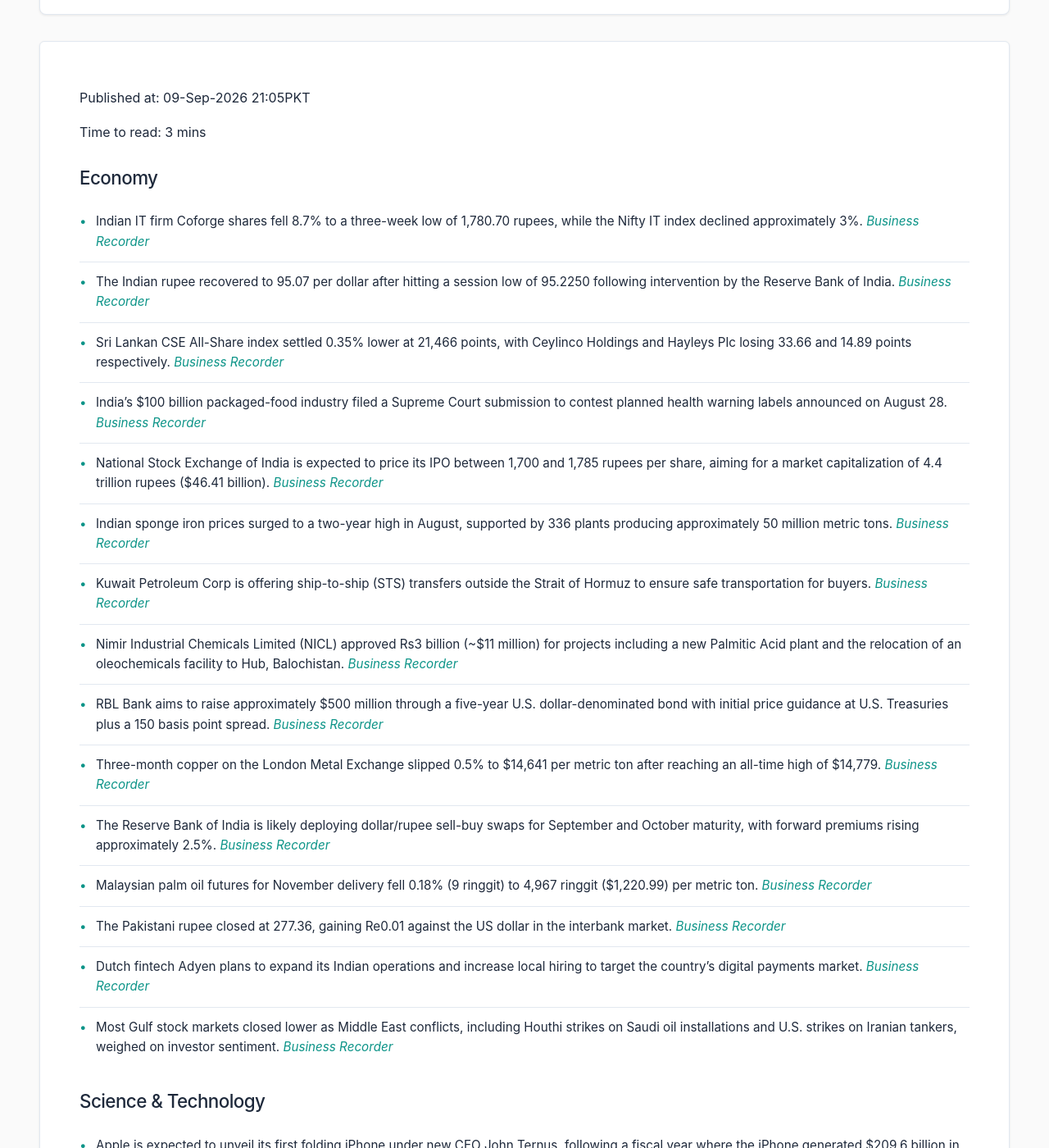
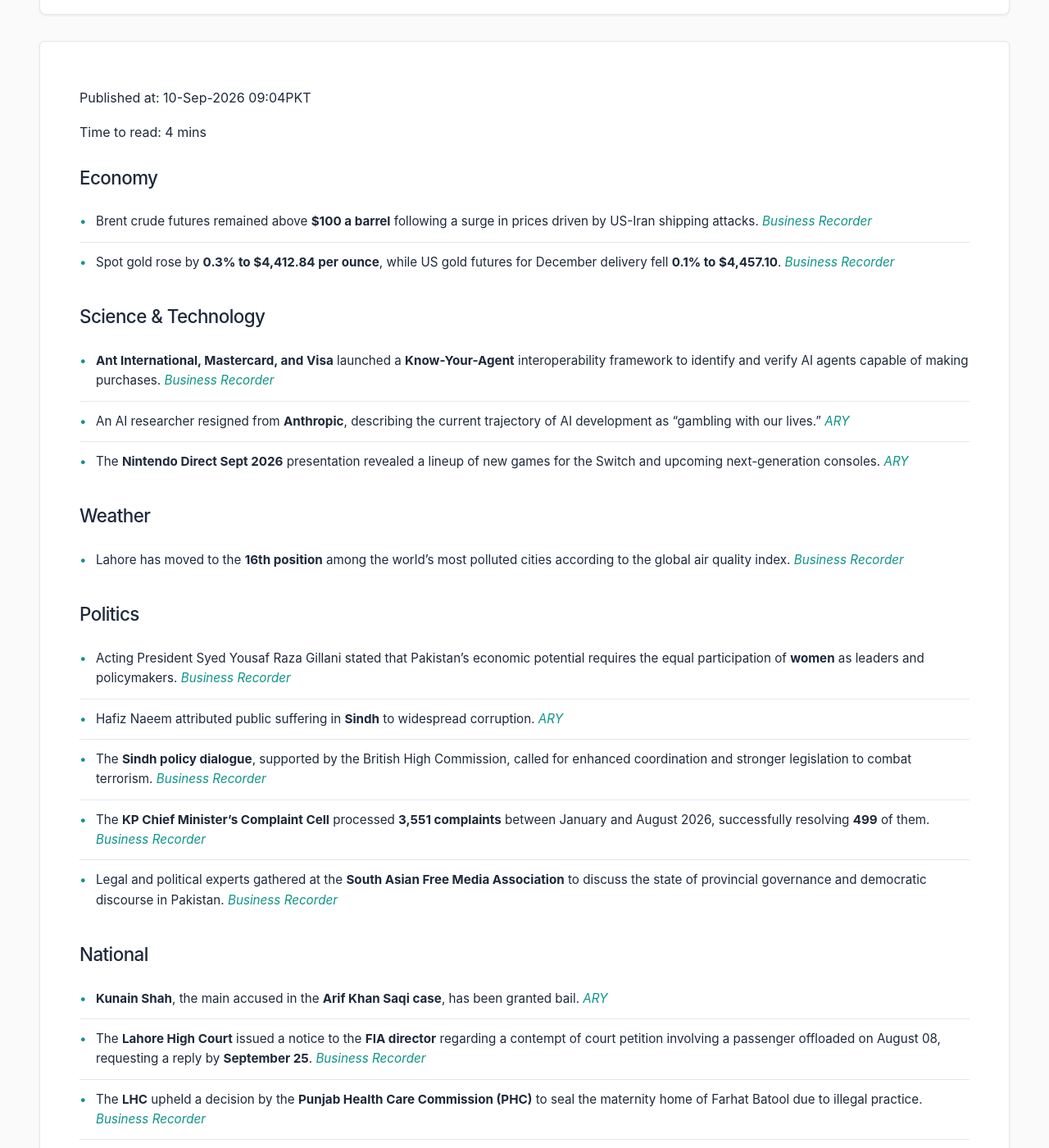
Before and after one commit to zsubzwary/news, a Jekyll site: the page built from en/index.md, in a window 1280 px wide and 1400 px high, scrolled down 209 px. Shown: the whole window at 82% size. Built offline with Jekyll 4.4.1, drawn with Linux system fonts in a browser that asks for light colours; some web fonts are replaced; comment, search, counter and statistics services are not loaded; some of the changed text lies outside the part shown.

Commit message:
DateTime; 2026-09-10T04:04:01.869Z

```diff
--- a/en/index.md
+++ b/en/index.md
@@ -4,34 +4,52 @@ title: Pakistan News Briefing
 lang: en
 ---
 
-Published at: 09-Sep-2026 21:05PKT
+Published at: 10-Sep-2026 09:04PKT
 
-Time to read: 3 mins
+Time to read: 4 mins
 
 ### Economy
-- Indian IT firm Coforge shares fell 8.7% to a three-week low of 1,780.70 rupees, while the Nifty IT index declined approximately 3%. *[Business Recorder](https://www.brecorder.com/news/40438673/indias-coforge-slides-nearly-9-as-chairman-quits-over-board-evaluation-concerns)*
-- The Indian rupee recovered to 95.07 per dollar after hitting a session low of 95.2250 following intervention by the Reserve Bank of India. *[Business Recorder](https://www.brecorder.com/news/40438672/india-central-bank-likely-steps-in-to-stem-indian-rupees-oil-outflow-driven-fall-traders-say)*
-- Sri Lankan CSE All-Share index settled 0.35% lower at 21,466 points, with Ceylinco Holdings and Hayleys Plc losing 33.66 and 14.89 points respectively. *[Business Recorder](https://www.brecorder.com/news/40438670/utilities-industrials-drag-sri-lankan-shares-lower)*
-- India's $100 billion packaged-food industry filed a Supreme Court submission to contest planned health warning labels announced on August 28. *[Business Recorder](https://www.brecorder.com/news/40438668/food-industry-in-india-calls-for-review-of-warning-label-thresholds)*
-- National Stock Exchange of India is expected to price its IPO between 1,700 and 1,785 rupees per share, aiming for a market capitalization of 4.4 trillion rupees ($46.41 billion). *[Business Recorder](https://www.brecorder.com/news/40438665/nse-likely-to-price-ipo-at-1700-1785-indian-rupees-per-share-source-says)*
-- Indian sponge iron prices surged to a two-year high in August, supported by 336 plants producing approximately 50 million metric tons. *[Business Recorder](https://www.brecorder.com/news/40438664/indian-sponge-iron-at-two-year-high-boosted-by-costly-coal-imports-domestic-shortages)*
-- Kuwait Petroleum Corp is offering ship-to-ship (STS) transfers outside the Strait of Hormuz to ensure safe transportation for buyers. *[Business Recorder](https://www.brecorder.com/news/40438663/kuwait-petroleum-offering-ship-to-ship-transfers-outside-hormuz-to-buyers-official-says)*
-- Nimir Industrial Chemicals Limited (NICL) approved Rs3 billion (~$11 million) for projects including a new Palmitic Acid plant and the relocation of an oleochemicals facility to Hub, Balochistan. *[Business Recorder](https://www.brecorder.com/news/40438662/nicl-to-invest-11mn-for-expansion-hub-relocation)*
-- RBL Bank aims to raise approximately $500 million through a five-year U.S. dollar-denominated bond with initial price guidance at U.S. Treasuries plus a 150 basis point spread. *[Business Recorder](https://www.brecorder.com/news/40438660/rbl-bank-set-for-debut-dollar-debt-sale-eyes-5-year-funding-bankers-say)*
-- Three-month copper on the London Metal Exchange slipped 0.5% to $14,641 per metric ton after reaching an all-time high of $14,779. *[Business Recorder](https://www.brecorder.com/news/40438659/copper-slips-from-record-highs-on-middle-east-worries)*
-- The Reserve Bank of India is likely deploying dollar/rupee sell-buy swaps for September and October maturity, with forward premiums rising approximately 2.5%. *[Business Recorder](https://www.brecorder.com/news/40438658/india-central-bank-likely-deploys-fx-swaps-to-mop-up-overseas-deposit-driven-liquidity-traders-say)*
-- Malaysian palm oil futures for November delivery fell 0.18% (9 ringgit) to 4,967 ringgit ($1,220.99) per metric ton. *[Business Recorder](https://www.brecorder.com/news/40438657/palm-slips-for-second-session-as-profit-taking-weighs)*
-- The Pakistani rupee closed at 277.36, gaining Re0.01 against the US dollar in the interbank market. *[Business Recorder](https://www.brecorder.com/news/40438656/intra-day-update-rupee-records-gain-against-us-dollar)*
-- Dutch fintech Adyen plans to expand its Indian operations and increase local hiring to target the country's digital payments market. *[Business Recorder](https://www.brecorder.com/news/40438655/dutch-fintech-adyen-sees-long-term-india-opportunity-plans-local-expansion)*
-- Most Gulf stock markets closed lower as Middle East conflicts, including Houthi strikes on Saudi oil installations and U.S. strikes on Iranian tankers, weighed on investor sentiment. *[Business Recorder](https://www.brecorder.com/news/40438674/most-gulf-bourses-in-red-as-middle-east-conflict-escalates)*
+- Brent crude futures remained above **$100 a barrel** following a surge in prices driven by US-Iran shipping attacks. *[Business Recorder](https://www.brecorder.com/news/40438814)*
+- Spot gold rose by **0.3% to $4,412.84 per ounce**, while US gold futures for December delivery fell **0.1% to $4,457.10**. *[Business Recorder](https://www.brecorder.com/news/40438812)*
 
 ### Science & Technology
-- Apple is expected to unveil its first folding iPhone under new CEO John Ternus, following a fiscal year where the iPhone generated $209.6 billion in sales. *[Business Recorder](https://www.brecorder.com/news/40438666/apple-expected-to-unveil-first-folding-phone-with-new-ceo-ternus-in-command)*
+- **Ant International, Mastercard, and Visa** launched a **Know-Your-Agent** interoperability framework to identify and verify AI agents capable of making purchases. *[Business Recorder](https://www.brecorder.com/news/40438815)*
+- An AI researcher resigned from **Anthropic**, describing the current trajectory of AI development as "gambling with our lives." *[ARY](https://arynews.tv/gambling-with-our-lives-ai-researcher-quits-anthropic)*
+- The **Nintendo Direct Sept 2026** presentation revealed a lineup of new games for the Switch and upcoming next-generation consoles. *[ARY](https://arynews.tv/nintendo-direct-sept-2026-reveals-highly-packed-games-for-switch-and-next-gen)*
+
+### Weather
+- Lahore has moved to the **16th position** among the world’s most polluted cities according to the global air quality index. *[Business Recorder](https://www.brecorder.com/news/40438794)*
+
+### Politics
+- Acting President Syed Yousaf Raza Gillani stated that Pakistan's economic potential requires the equal participation of **women** as leaders and policymakers. *[Business Recorder](https://www.brecorder.com/news/40438802/women-remained-pivotal-to-pakistans-national-progress-gillani)*
+- Hafiz Naeem attributed public suffering in **Sindh** to widespread corruption. *[ARY](https://arynews.tv/hafiz-naeem-says-people-are-suffering-due-to-corruption-in-sindh)*
+- The **Sindh policy dialogue**, supported by the British High Commission, called for enhanced coordination and stronger legislation to combat terrorism. *[Business Recorder](https://www.brecorder.com/news/40438800-stronger-coordination-linked-to-strengthen-counter-terrorism-efforts)*
+- The **KP Chief Minister's Complaint Cell** processed **3,551 complaints** between January and August 2026, successfully resolving **499** of them. *[Business Recorder](https://www.brecorder.com/news/40438793-public-complaints-redressal-kp-cm-reviews-mechanism)*
+- Legal and political experts gathered at the **South Asian Free Media Association** to discuss the state of provincial governance and democratic discourse in Pakistan. *[Business Recorder](https://www.brecorder.com/news/40438790-experts-examine-state-of-provincial-governance-democratic-discourse)*
+
+### National
+- **Kunain Shah**, the main accused in the **Arif Khan Saqi case**, has been granted bail. *[ARY](https://arynews.tv/arif-khan-saqi-case-main-accused-kunain-shah-granted-bail)*
+- The **Lahore High Court** issued a notice to the **FIA director** regarding a contempt of court petition involving a passenger offloaded on August 08, requesting a reply by **September 25**. *[Business Recorder](https://www.brecorder.com/news/40438796-notice-issued-to-fia-director)*
+- The **LHC** upheld a decision by the **Punjab Health Care Commission (PHC)** to seal the maternity home of Farhat Batool due to illegal practice. *[Business Recorder](https://www.brecorder.com/news/40438795-lhc-upholds-phc-decision)*
+- The **Punjab government** has approved a comprehensive **Child Protection Policy** to provide healthcare, education, and legal assistance to children. *[Business Recorder](https://www.brecorder.com/news/40438801-unicef-praises-punjab-govts-child-protection-initiatives)*
+- Punjab Housing and Urban Development Minister **Bilal Yasin** ordered a beautification plan for the upcoming **Basant Festival**. *[Business Recorder](https://www.brecorder.com/news/40438797-punjab-orders-grand-beautification-plan-for-basant-festival)*
+- Security forces conducted an intelligence-based operation in **Kharan and Washuk districts** of Balochistan, eliminating **11 terrorists**. *[Business Recorder](https://www.brecorder.com/news/40438791-cm-commends-forces-for-successful-operation-in-btan)*
+- Pakistan is moving to strengthen workplace safety through the implementation of a **National OSH Framework**. *[ARY](https://arynews.tv/pakistan-to-strengthen-workplace-safety-through-national-osh-framework)*
+- A new ministerial initiative aims to make the **passport verification process** faster and more efficient. *[ARY](https://arynews.tv/verification-process-for-passports-to-be-made-faster-easier-and-more-efficient-minister)*
 
 ### International
-- Pakistan welcomed the United Kingdom’s decision to ban goods originating from illegal Israeli settlements in the Occupied West Bank. *[Business Recorder](https://www.brecorder.com/news/40438671/pakistan-welcomes-uk-ban-on-illegal-israeli-settlement-goods)*
-- Serbia’s President Aleksandar Vucic has dissolved parliament and announced snap elections for next month. *[Business Recorder](https://www.brecorder.com/news/40438661/serbias-president-vucic-dissolves-parliament-calls-snap-elections)*
-- The Makkah Joint Defence Agreement between Pakistan, Saudi Arabia, and Turkiye could become operational if the conflict in Yemen spills into Saudi Arabia. *[Business Recorder](https://www.brecorder.com/news/40438667/makkah-defence-pact-may-become-operational-if-saudi-arabia-faces-aggression-asif)*
+- The **US and Iran** engaged in the largest wave of maritime attacks on shipping since the start of the war. *[ARY](https://arynews.tv/us-and-iran-hit-tankers-in-biggest-wave-of-attacks-on-shipping)*
+- **President Donald Trump** warned Iran regarding activity at **Pickaxe Mountain**, a fortified site near the Natanz uranium enrichment facility. *[Business Recorder](https://www.brecorder.com/news/40438813-trump-says-activity-seen-at-irans-pickaxe-mountain-urges-tehran-not-to-get-cute)*
+- An **Israeli missile strike** hit near a Lebanese reporter. *[ARY](https://arynews.tv/israeli-missile-strike-hits-near-lebanese-reporter)*
+- **Chinese President Xi Jinping** is set to visit **New Delhi**, a move expected to aid diplomatic relations despite ongoing business and regulatory hurdles. *[Business Recorder](https://www.brecorder.com/news/40438810-xis-india-visit-to-help-diplomatic-thaw-but-business-ties-bound-by-suspicion)*
+- A ferry fire on the **MV June Aster** off Palawan island, Philippines, resulted in **5 deaths** and more than **80 people missing**. *[Business Recorder](https://www.brecorder.com/news/40438811-five-dead-more-than-80-missing-after-philippine-ferry-fire)*
+- The UK's **NATS air traffic provider** is investigating a system outage that caused **2,000 flight cancellations**. *[Business Recorder](https://www.brecorder.com/news/40438773-uk-gives-air-traffic-provider-a-week-to-probe-outage-that-halted-flights)*
+
+### Sports
+- Curacao has extended the contract of manager **Advocaat** following a turbulent year. *[ARY](https://arynews.tv/curacao-extend-manager-advocaats-contract-after-turbulent-year)*
+- **Barcelona** defeated Feyenoord in the Champions League, while **Demirovic** scored a hat-trick for Stuttgart. *[ARY](https://arynews.tv/barcelona-thrash-feyenoord-in-champions-league-as-demirovic-hits-stuttgart-hat-trick)*
+- The **PCB Talent Hunt Programme for Schools** is training students across **1,400 schools** and **100 districts**, with mentors including **Shaheen Shah Afridi, Haris Rauf, and Mohammad Nawaz**. *[Business Recorder](https://www.brecorder.com/news/40438799-second-coaching-clinic-held-for-school-kids-at-nca)*
 
 ### Other
-- The 51st Toronto International Film Festival will feature nearly 300 films, aiming to attract younger audiences through independent premieres. *[Business Recorder](https://www.brecorder.com/news/40438675/toronto-international-film-festival-targets-younger-audience-with-independent-premieres)*
+- **Sarsabz (Fatima Fertilizer)** announced the winners of its "Dil Se Dekho Sarsabz Pakistan" social media campaign. *[Business Recorder](https://www.brecorder.com/news/40438798-sarsabz-announces-winners-of-dil-se-dekho-sarsabz-pakistan-drive)*
+- **DWP Group** concluded its "Tameer-e-Mustaqbal Summer Internship Program 2026," which included **36 interns**. *[Business Recorder](https://www.brecorder.com/news/40438792-dwp-group-celebrates-tameer-e-mustaqbal-summer-internship-program)*
```
